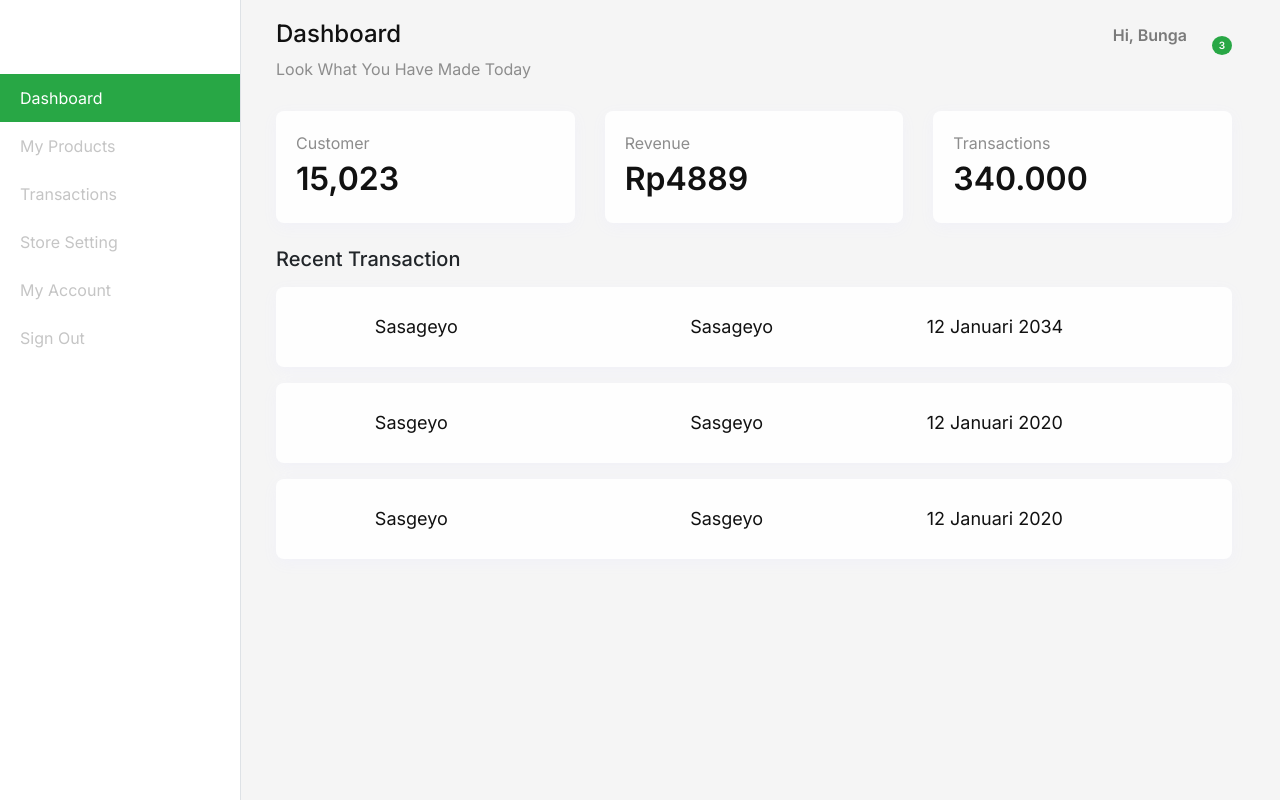
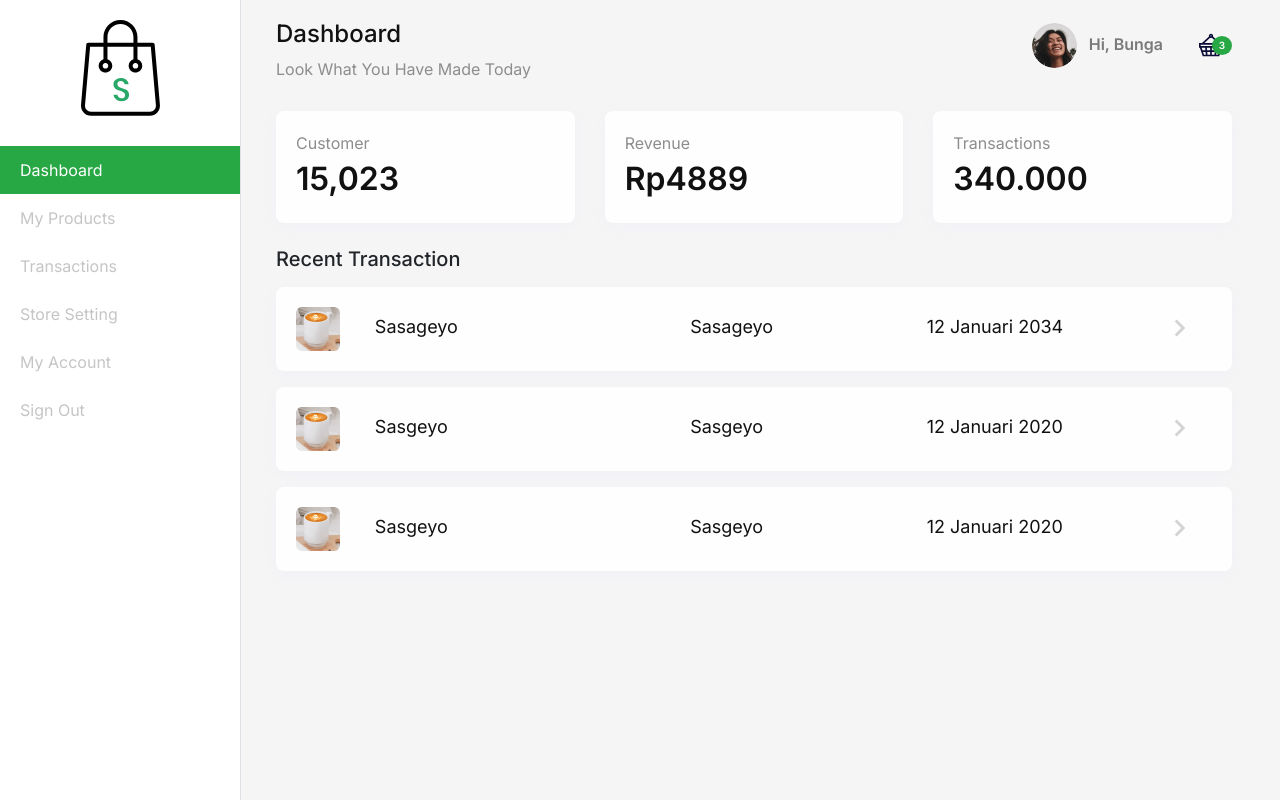
Before and after one commit to pldweb/altraf, a plain HTML site: page dashboard.html in a window 1280 px wide. Drawn offline with nearby package versions, Linux system fonts and the light colour scheme; the site is published under a folder, as on GitHub Pages, so addresses that start at the root find nothing.

Commit message:
update 5 file

```diff
--- a/dashboard.html
+++ b/dashboard.html
@@ -20,7 +20,7 @@
         <!-- Sidebar -->
         <div class="border-right" id="sidebar-wrapper">
           <div class="sidebar-heading text-center">
-            <img src="/images/dashboard-store-logo.svg" alt="" />
+            <img src="images/dashboard-store-logo.svg" alt="" />
           </div>
           <div class="list-group list-group-flush">
             <a href="dashboard.html" class="list-group-item list-group-item-action active">Dashboard</a>
@@ -61,7 +61,7 @@
                       role="button"
                       data-toggle="dropdown"
                     >
-                    <img src="/images/icon-user.png" alt="" class="rounded-circle mr-2 profile-picture">
+                    <img src="images/icon-user.png" alt="" class="rounded-circle mr-2 profile-picture">
                     Hi, Bunga
                   </a>
                   <div class="dropdown-menu">
@@ -74,7 +74,7 @@
                   <li>
                     <li class="nav-item">
                       <a href="" class="nav-link d-inline-block mt-2">
-                        <img src="/images/icon-cart-filled.svg" alt="">
+                        <img src="images/icon-cart-filled.svg" alt="">
                         <div class="card-badge">3</div>
                       </a>
                     </li>
@@ -139,12 +139,12 @@
                   <div class="card-body mb-3">
                     <div class="row">
                       <div class="col-md-1">
-                        <img src="/images/dashboard-icon-product-1.png" alt="">
+                        <img src="images/dashboard-icon-product-1.png" alt="">
                       </div>
                       <div class="col-md-4"><div class="long-card-title">Sasageyo</div></div>
                       <div class="col-md-3"><div class="long-card-title">Sasageyo</div></div>
                       <div class="col-md-3"><div class="long-card-title">12 Januari 2034</div></div>
-                      <div class="col-md-1 d-none d-lg-block"><img src="/images/dashboard-arrow-right.svg" alt="" srcset=""></div>
+                      <div class="col-md-1 d-none d-lg-block"><img src="images/dashboard-arrow-right.svg" alt="" srcset=""></div>
                     </div>
                   </div>
                  </a>
@@ -152,12 +152,12 @@
                   <div class="card-body mb-3">
                     <div class="row">
                       <div class="col-md-1">
-                        <img src="/images/dashboard-icon-product-1.png" alt="">
+                        <img src="images/dashboard-icon-product-1.png" alt="">
                       </div>
                       <div class="col-md-4">Sasgeyo</div>
                       <div class="col-md-3">Sasgeyo</div>
                       <div class="col-md-3">12 Januari 2020</div>
-                      <div class="col-md-1 d-none d-lg-block"><img src="/images/dashboard-arrow-right.svg" alt="" srcset=""></div>
+                      <div class="col-md-1 d-none d-lg-block"><img src="images/dashboard-arrow-right.svg" alt="" srcset=""></div>
                     </div>
                   </div>
                  </a>
@@ -165,12 +165,12 @@
                   <div class="card-body mb-3">
                     <div class="row">
                       <div class="col-md-1">
-                        <img src="/images/dashboard-icon-product-1.png" alt="">
+                        <img src="images/dashboard-icon-product-1.png" alt="">
                       </div>
                       <div class="col-md-4">Sasgeyo</div>
                       <div class="col-md-3">Sasgeyo</div>
                       <div class="col-md-3">12 Januari 2020</div>
-                      <div class="col-md-1 d-none d-lg-block"><img src="/images/dashboard-arrow-right.svg" alt="" srcset=""></div>
+                      <div class="col-md-1 d-none d-lg-block"><img src="images/dashboard-arrow-right.svg" alt="" srcset=""></div>
                     </div>
                   </div>
                  </a>
@@ -186,8 +186,8 @@
     </div>
 
     <!-- Bootstrap core JavaScript -->
-    <script src="/vendor/jquery/jquery.slim.min.js"></script>
-    <script src="/vendor/bootstrap/js/bootstrap.bundle.min.js"></script>
+    <script src="vendor/jquery/jquery.slim.min.js"></script>
+    <script src="vendor/bootstrap/js/bootstrap.bundle.min.js"></script>
     <script src="https://unpkg.com/aos@2.3.1/dist/aos.js"></script>
     <script>
       AOS.init();
```
Also changed, not shown: details.html (+10 -10 lines), register-success.html (+2 -2 lines), register.html (+4 -4 lines), success.html (+3 -3 lines).
